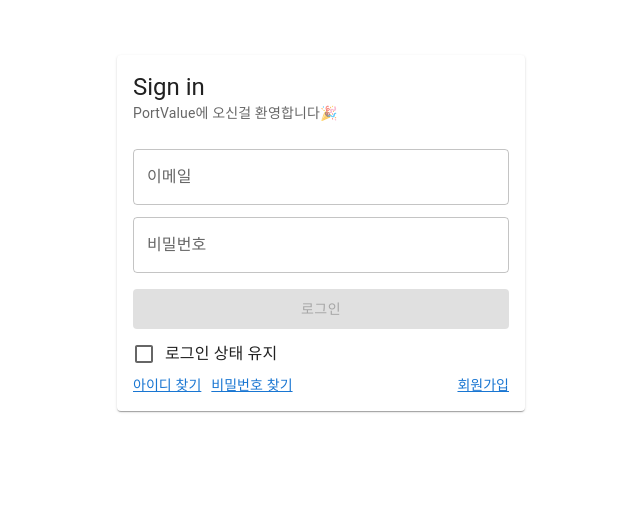
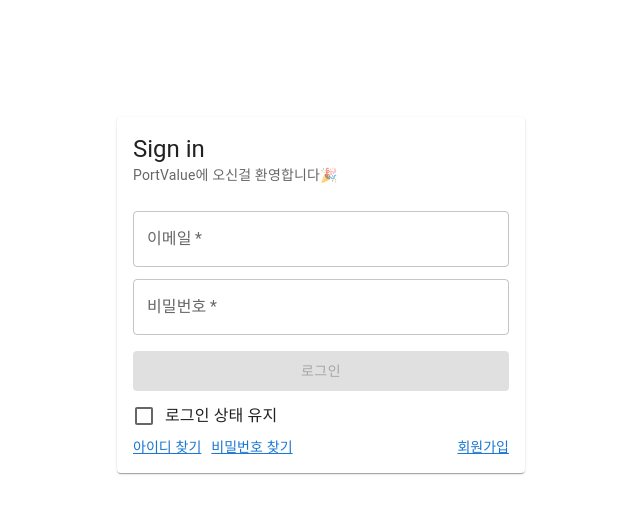
Before and after one commit to DannyJ34/pv_cms_fe, a React (Create React App) app: page /signin in a window 1280 px wide. Shown: the part 105-618 px from the top of the page, without its empty margins (319-959 px from the left). Built offline with nearby package versions, Linux system fonts and the light colour scheme.

Commit message:
css 보완

```diff
--- a/src/pages/Signin.js
+++ b/src/pages/Signin.js
@@ -3,7 +3,6 @@ import Card from '@mui/material/Card';
 import CardContent from '@mui/material/CardContent';
 import Button from '@mui/material/Button';
 import Typography from '@mui/material/Typography';
-import Box from '@mui/material/Box';
 import TextField from '@mui/material/TextField';
 import Checkbox from '@mui/material/Checkbox';
 import FormGroup from '@mui/material/FormGroup';
@@ -11,17 +10,16 @@ import FormControlLabel from '@mui/material/FormControlLabel';
 import styled from "styled-components";
 
 const Signin = () => {
-
-    const [value, setValue] = useState("");
     const [signInMaintainStatus, setSignInMaintainStatus] = useState(false);
+    const [signInButton, setSignInButton] = useState(true);
 
     const handleSignInMaintainStatusChange = (event) => {
         setSignInMaintainStatus(event.target.checked);
     };
 
-    useEffect(() => {
-        console.log("value: " + value)
-    }, [value])
+    //     const handleSignInButton = (TextField.label) => {
+    //     setSignInButton(signInButton = "이메일" && "비밀번호" == filled ? false : true);
+    // }
 
     useEffect(() => {
         console.log("signInMaintainStatus: " + signInMaintainStatus)
@@ -29,42 +27,43 @@ const Signin = () => {
 
     return (
         <CardPositionDiv>
-            <Card sx={{ maxWidth: 408 }} >
+            <Card sx={{ maxWidth: 408 }}>
                 <CardContent>
                     <Typography
                         gutterBottom variant="h5"
                         component="div"
-                        style={{ marginBottom: "0px" }}
+                        sx={{ mb: "0px" }}
                     >
                         Sign in
                     </Typography>
                     <Typography
                         variant="body2"
                         color="text.secondary"
-                        style={{ marginBottom: "10px" }}
+                        sx={{ mb: "10px" }}
                     >
                         PortValue에 오신걸 환영합니다🎉
                     </Typography>
                 </CardContent>
-
                 <TextField
                     id="outlined-basic"
                     label="이메일"
                     variant="outlined"
-                    style={{
+                    required
+                    sx={{
                         width: "376px",
-                        marginLeft: "16px",
-                        marginBottom: "12px"
+                        ml: "16px",
+                        mb: "12px"
                     }}
                 />
                 <TextField
                     id="outlined-basic"
                     label="비밀번호"
                     variant="outlined"
-                    style={{
+                    required
+                    sx={{
                         width: "376px",
-                        marginLeft: "16px",
-                        marginBottom: "16px"
+                        ml: "16px",
+                        mb: "16px"
                     }}
                 />
 
@@ -73,11 +72,11 @@ const Signin = () => {
                 <Button
                     variant="contained"
                     disabled={true}
-                    style={{
+                    sx={{
                         width: "376px",
                         height: "40px",
-                        marginLeft: "16px",
-                        marginBottom: "4px"
+                        ml: "16px",
+                        mb: "4px"
                     }}
                 >
                     로그인
@@ -88,9 +87,7 @@ const Signin = () => {
                         checked={signInMaintainStatus}
                         control={<Checkbox />}
                         label="로그인 상태 유지"
-                        style={{
-                            marginLeft: "6px",
-                        }}
+                        sx={{ ml: "6px" }}
                     />
                 </FormGroup>
 
@@ -115,10 +112,10 @@ const Signin = () => {
 
 const CardPositionDiv = styled.div`
     display: flex;
-    justify-content: center;
-    margin-top: 160px;
-    // align-items: center; 안되는 이유가 뭘까??
-
+    position: absolute;
+    top: 50%;
+    left: 50%;
+    transform: translate(-50%, -50%);
 `;
 
 const SignInHelpDiv = styled.div`
```
